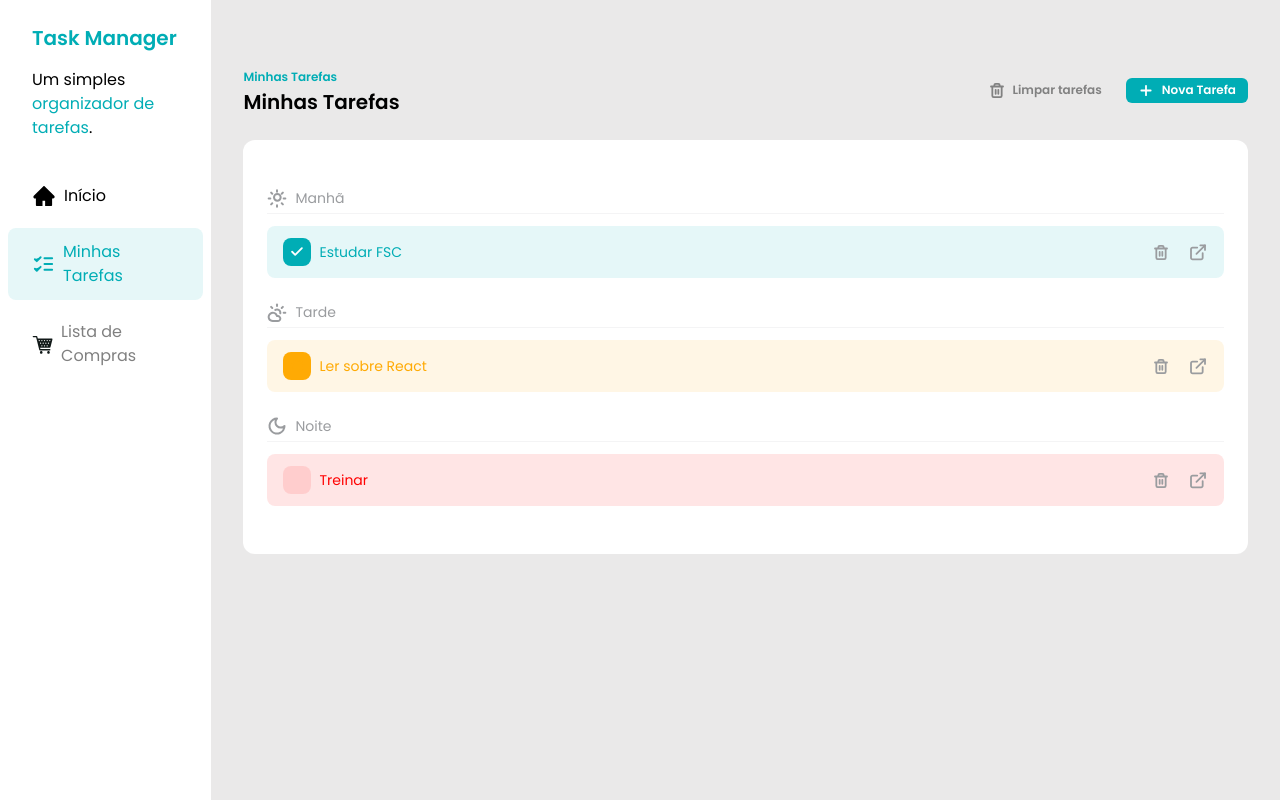
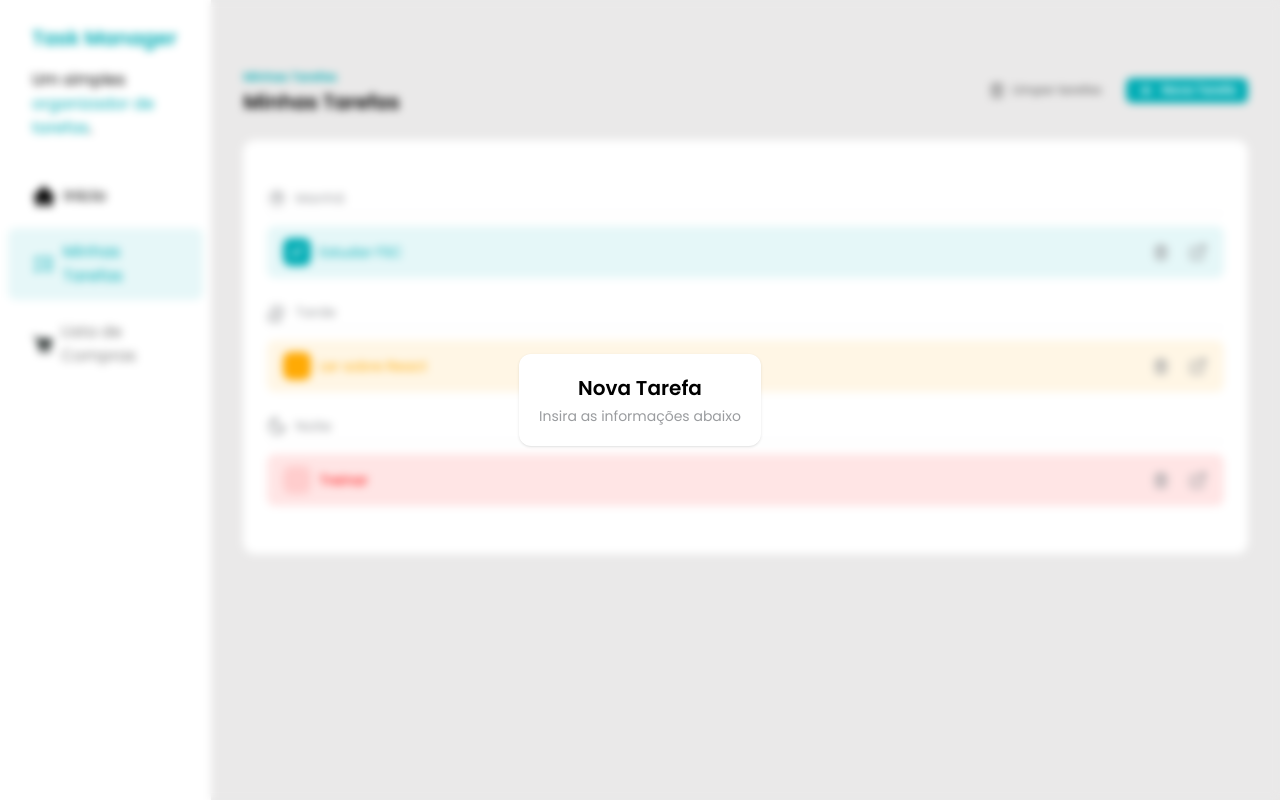
Before and after one commit to Fabiolandin/Curso-de-React, a React (Vite) app: page / in a window 1280 px wide. Both pictures are taken after a click on the button "Nova Tarefa". Built offline with nearby package versions, Linux system fonts and the light colour scheme.

Commit message:
feat:iniciando o dialog

```diff
--- /dev/null
+++ b/src/components/AddTaskDialog.jsx
@@ -0,0 +1,18 @@
+import { createPortal } from "react-dom"
+
+const AddTaskDialog = ({isOpen}) => {
+    if(!isOpen) return null
+
+    return createPortal(
+        <div className="fixed bottom-0 backdrop-blur-sm top-0 flex h-screen w-screen left-0 items-center justify-center">
+            <div className="p-5 rounded-xl text-center bg-white shadow">
+                <h2 className="text-[#35383 font-semibold text-xl">Nova Tarefa</h2>
+                <p className="text-sm mt-1 text-[#9A9C9F]">Insira as informações abaixo</p>
+            </div>
+        </div>,
+        document.body
+
+    )
+}
+
+export default AddTaskDialog
--- a/src/components/Tasks.jsx
+++ b/src/components/Tasks.jsx
@@ -5,9 +5,11 @@
 import TASKS from '../constants/tasks'
 import TaskItem from "./TaskItem";
 import { toast } from "sonner"
+import AddTaskDialog from "./AddTaskDialog";
 
 const Tasks = () => {
     const [tasks, setTasks] = useState(TASKS)
+    const [addTaskDialogIsOpen, setAddTaskDialogIsOpen] = useState(false)
 
     const morningTasks = tasks.filter((task) => task.time == "morning");
     const afternoonTasks = tasks.filter((task => task.time == "afternoon"));
@@ -57,10 +59,12 @@
                     <TrashIcon />
                     Limpar tarefas
                 </Button>
-                <Button>
+                <Button onClick={() => setAddTaskDialogIsOpen(true)}>
                     <AddIcon />
                     Nova Tarefa
                 </Button>
+
+                <AddTaskDialog isOpen={addTaskDialogIsOpen}/>
             </div>
         </div>
 
```
